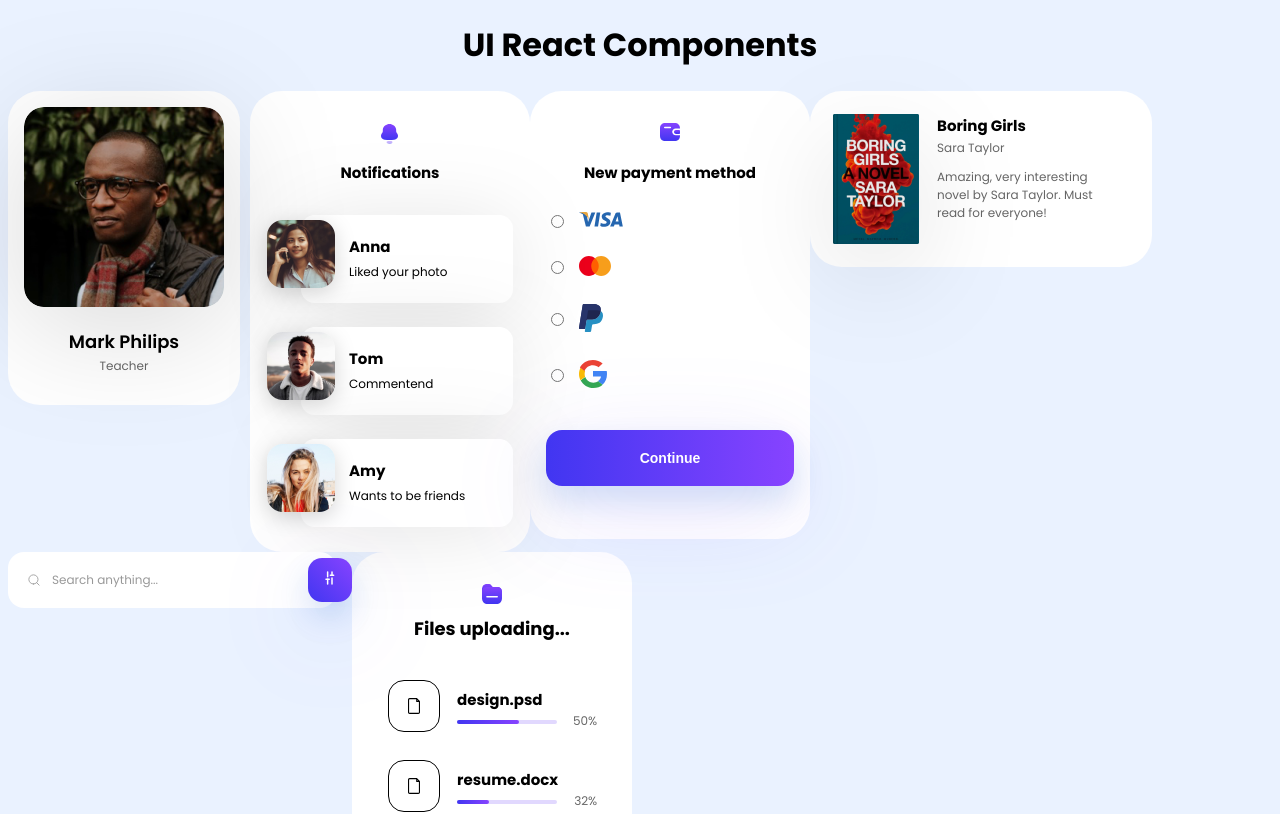
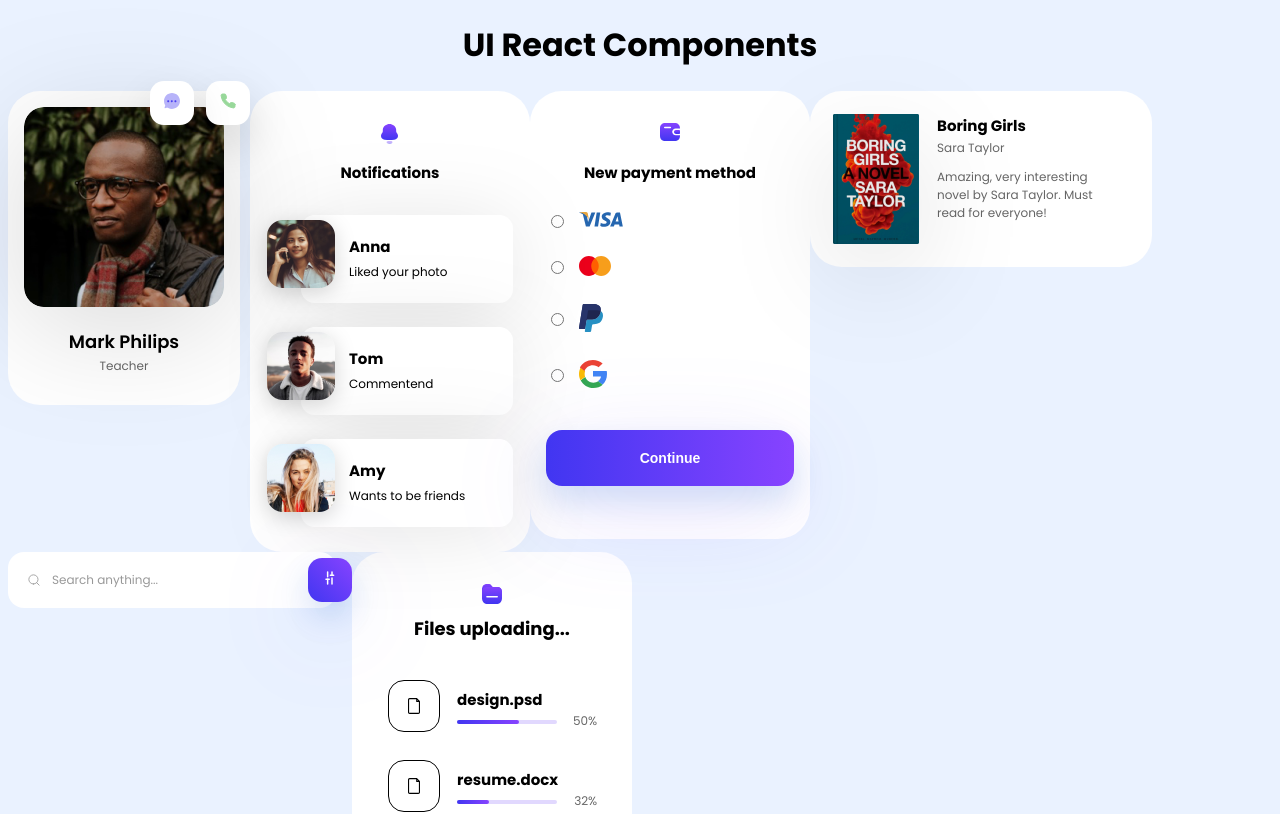
Before and after one commit to mancillajonathan/ui-react-components, a React (Create React App) app: page / in a window 1280 px wide. Shown: the top 814 px of the page. Built offline with nearby package versions, Linux system fonts and the light colour scheme.

Commit message:
Adding floating buttons to Profile component

```diff
--- a/src/components/Profile.js
+++ b/src/components/Profile.js
@@ -1,19 +1,29 @@
-import React from 'react'
-import styled from 'styled-components'
-import profile from '../assets/images/profile_mark.png'
-
-const white = '#ffffff'
-
+import React from 'react';
+import styled from 'styled-components';
+import profile from '../assets/images/profile_mark.png';
+import phone from '../assets/icons/phone.svg';
+import chat from '../assets/icons/chat.svg';
 
 const Container = styled.div`
 	width: 242px;
 	height: 327px;
+	position: relative;
+
+	.btn-phone {
+		right: 0px;
+		z-index: 1;
+	}
+
+	.btn-chat {
+		right:56px;
+		z-index: 2;
+	}
 `;
 
 const ProfileBackground = styled.div`
 	width: 232px;
 	height: 314px;
-    background-color: white;
+	background-color: #ffffff;
 	border-radius: 32px;
 	display: flex;
 	flex-direction: column;
@@ -43,17 +53,35 @@ const Profession = styled.p`
 	opacity: 0.6;
 `;
 
+const FloatButton = styled.button`
+	width: 44px;
+	height: 44px;
+	background: #ffffff;
+	border-radius: 14px;
+	border-style: none;
+	position: absolute;
+	box-shadow: 0px 20px 40px rgba(0, 0, 0, 0.15);
+	border-radius: 14px;
+	top: -10px;
+`;
+
 const Profile = () => {
 	return (
 		<Container>
+			<FloatButton className='btn-phone'>
+				<img src={phone} alt='phone' />
+			</FloatButton>
+			<FloatButton className='btn-chat'>
+				<img src={chat} alt='chat' />
+			</FloatButton>
+			{/* <FloatButton /> */}
 			<ProfileBackground>
-                <ProfileImage src={profile} alt='picture'/>
+				<ProfileImage src={profile} alt='picture' />
 				<Name>Mark Philips</Name>
 				<Profession>Teacher</Profession>
 			</ProfileBackground>
 		</Container>
-    )
-}
+	);
+};
 
-
-export default Profile
+export default Profile;
```
Also changed, not shown: src/assets/icons/phone.svg (added). Lines whose indentation alone changed are shown as unchanged.
